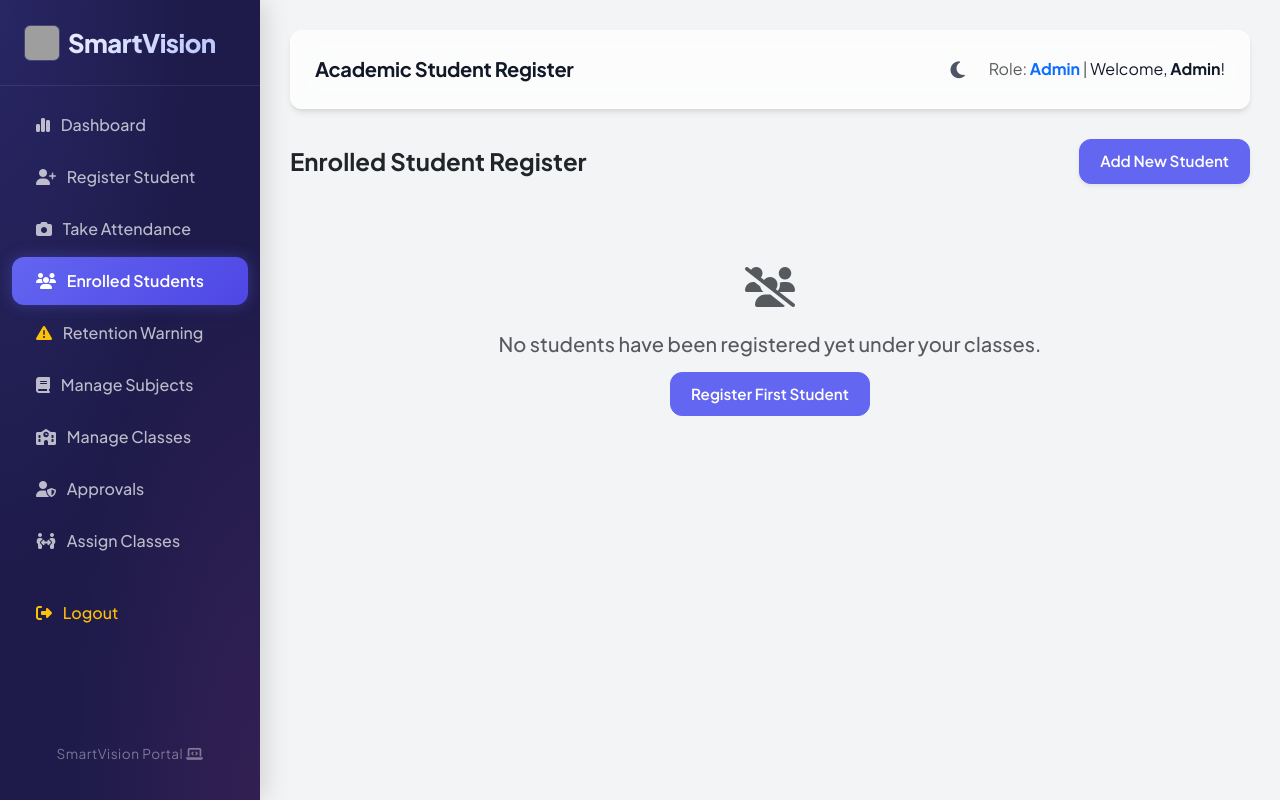
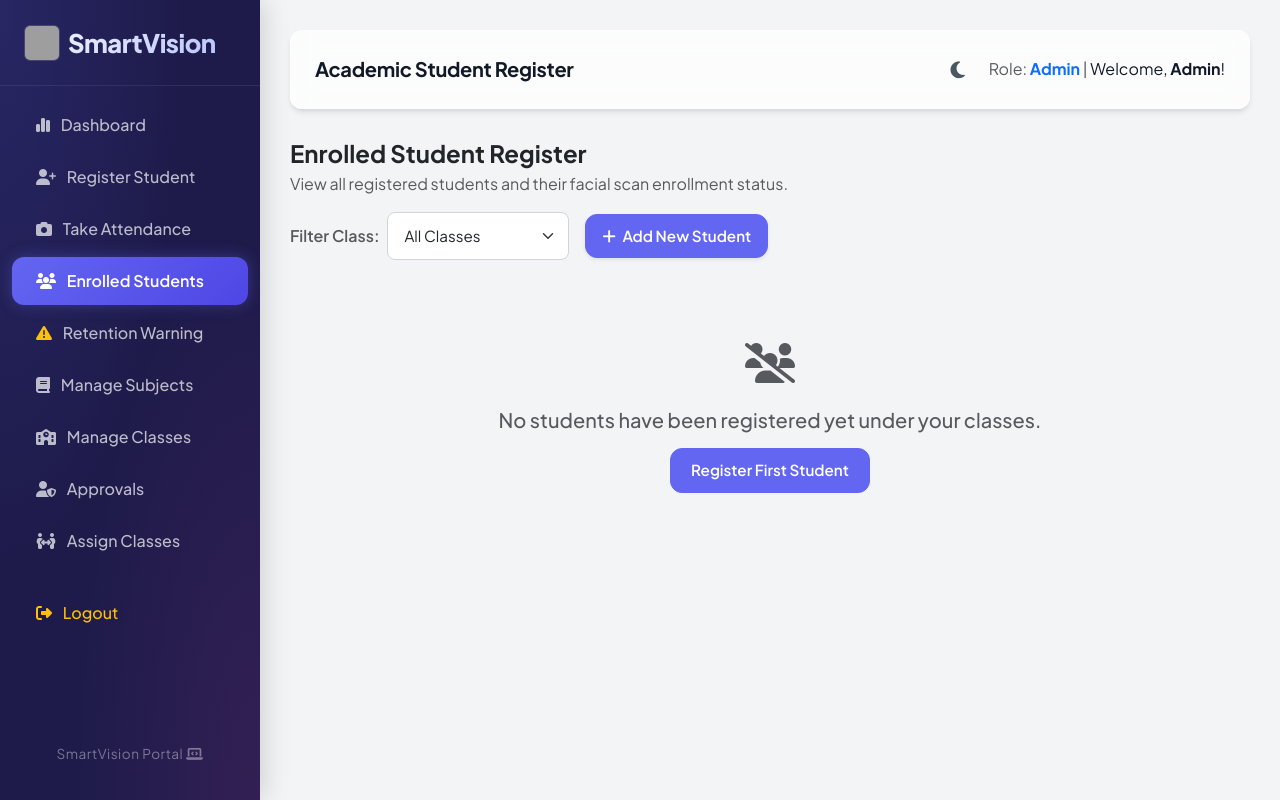
Before and after one commit to shivamvishwakarma0000/smartVision_Attendance_Portal, a Flask app: page /reports in a window 1280 px wide. Run offline with Flask 3, Linux system fonts and the light colour scheme; a user stored in the database is signed in; some libraries are stand-ins or nearby versions; grey boxes are pictures that could not be loaded.

Commit message:
Refactor registration flow to support optional class selection and elegant pending states

```diff
--- a/main/routes.py
+++ b/main/routes.py
@@ -109,6 +109,9 @@ def get_retention_risk_students():
 @admin_required
 def dashboard():
     students_list = get_admin_students()
+    unclassified_students = Student.query.filter(Student.class_id == None).all()
+    students_list = students_list + unclassified_students
+
     subjects = get_admin_subjects()
     classes = get_admin_classes()
 
@@ -184,6 +187,14 @@ def dashboard():
             "faculty": faculty_display,
             "avg_attendance": f"{avg_attendance}%"
         }
+
+    # Add unclassified metrics
+    class_details["class-None"] = {
+        "name": "Awaiting Class",
+        "enrolled": len(unclassified_students),
+        "faculty": "Pending Assignment",
+        "avg_attendance": "0.0%"
+    }
 
     # "All Classes" global metrics
     all_teachers = list(set([sub.teacher.name for sub in subjects if sub.teacher]))
@@ -646,10 +657,32 @@ def delete_todays_attendance():
 @login_required
 @admin_required
 def view_reports():
-    all_students = get_admin_students()
+    classes = get_admin_classes()
+    class_id = request.args.get('class_id')
+
+    if class_id == 'unclassified':
+        students = Student.query.filter(Student.class_id == None).all()
+        selected_class_id = 'unclassified'
+    elif class_id:
+        try:
+            class_id_int = int(class_id)
+            # Verify the class is managed by the current admin
+            if class_id_int in [c.id for c in classes]:
+                students = Student.query.filter_by(class_id=class_id_int).all()
+                selected_class_id = class_id_int
+            else:
+                students = []
+                selected_class_id = None
+        except ValueError:
+            students = get_admin_students()
+            selected_class_id = None
+    else:
+        students = get_admin_students()
+        selected_class_id = None
+
     # Sort by class name and student name
-    all_students = sorted(all_students, key=lambda x: (x.class_assigned.name, x.name))
-    return render_template('view_reports.html', students=all_students)
+    students = sorted(students, key=lambda x: (x.class_assigned.name if x.class_assigned else '', x.name))
+    return render_template('view_reports.html', students=students, classes=classes, selected_class_id=selected_class_id)
 
 @main_bp.route('/delete_student/<int:student_id>', methods=['POST'])
 @login_required
--- a/student/routes.py
+++ b/student/routes.py
@@ -34,7 +34,10 @@ def dashboard():
         return redirect(url_for('auth.logout'))
 
     # Retrieve all subjects assigned to this student's class
-    subjects = Subject.query.filter_by(class_id=student.class_id).all()
+    if student.class_id:
+        subjects = Subject.query.filter_by(class_id=student.class_id).all()
+    else:
+        subjects = []
 
     subject_names = []
     attendance_percentages = []
--- a/templates/dashboard.html
+++ b/templates/dashboard.html
@@ -100,6 +100,7 @@
             {% for class_item in classes %}
             <option value="class-{{ class_item.id }}">{{ class_item.name }}</option>
             {% endfor %}
+            <option value="class-None">Awaiting Class (Unclassified)</option>
         </select>
         <a href="{{ url_for('main.register_student') }}" class="btn btn-primary btn-sm shadow-sm py-2 px-3 fw-semibold">Add New Student</a>
     </div>
--- a/templates/register_student.html
+++ b/templates/register_student.html
@@ -14,8 +14,8 @@
                 <!-- Class Selection -->
                 <div class="mb-3">
                     <label for="class_id" class="form-label fw-semibold">Assign to Class Register</label>
-                    <select class="form-select" id="class_id" name="class_id" required>
-                        <option selected disabled value="">Choose a class...</option>
+                    <select class="form-select" id="class_id" name="class_id">
+                        <option selected value="">Assign Later (Unassigned)</option>
                         {% for class_item in classes %}
                         <option value="{{ class_item.id }}">{{ class_item.name }}</option>
                         {% endfor %}
--- a/templates/view_reports.html
+++ b/templates/view_reports.html
@@ -4,9 +4,28 @@
 {% block page_title %}Academic Student Register{% endblock %}
 
 {% block content %}
-<div class="d-flex justify-content-between align-items-center mb-4">
-    <h4 class="fw-bold text-dark mb-0">Enrolled Student Register</h4>
-    <a href="{{ url_for('main.register_student') }}" class="btn btn-primary shadow-sm">Add New Student</a>
+<div class="d-flex justify-content-between align-items-center mb-4 flex-wrap gap-3">
+    <div>
+        <h4 class="fw-bold text-dark mb-1">Enrolled Student Register</h4>
+        <p class="text-muted mb-0 fs-7">View all registered students and their facial scan enrollment status.</p>
+    </div>
+    <div class="d-flex align-items-center gap-3">
+        <!-- Class Filter Dropdown -->
+        <form method="GET" action="{{ url_for('main.view_reports') }}" id="filterForm" class="d-flex align-items-center gap-2">
+            <label for="classFilter" class="text-muted fs-8 mb-0 fw-semibold text-nowrap">Filter Class:</label>
+            <select name="class_id" id="classFilter" class="form-select form-select-sm" style="min-width: 165px; border-radius: 8px;" onchange="this.form.submit()">
+                <option value="" {% if not selected_class_id %}selected{% endif %}>All Classes</option>
+                {% for class_item in classes %}
+                <option value="{{ class_item.id }}" {% if selected_class_id == class_item.id %}selected{% endif %}>{{ class_item.name }}</option>
+                {% endfor %}
+                <option value="unclassified" {% if selected_class_id == 'unclassified' %}selected{% endif %}>Pending Assignment</option>
+            </select>
+        </form>
+
+        <a href="{{ url_for('main.register_student') }}" class="btn btn-primary btn-sm shadow-sm px-3 fw-semibold">
+            <i class="fa-solid fa-plus me-1"></i> Add New Student
+        </a>
+    </div>
 </div>
 
 {% if students %}
```
Also changed, not shown: auth/routes.py (+11 -2 lines), templates/student_dashboard.html (+13 -1 lines).
